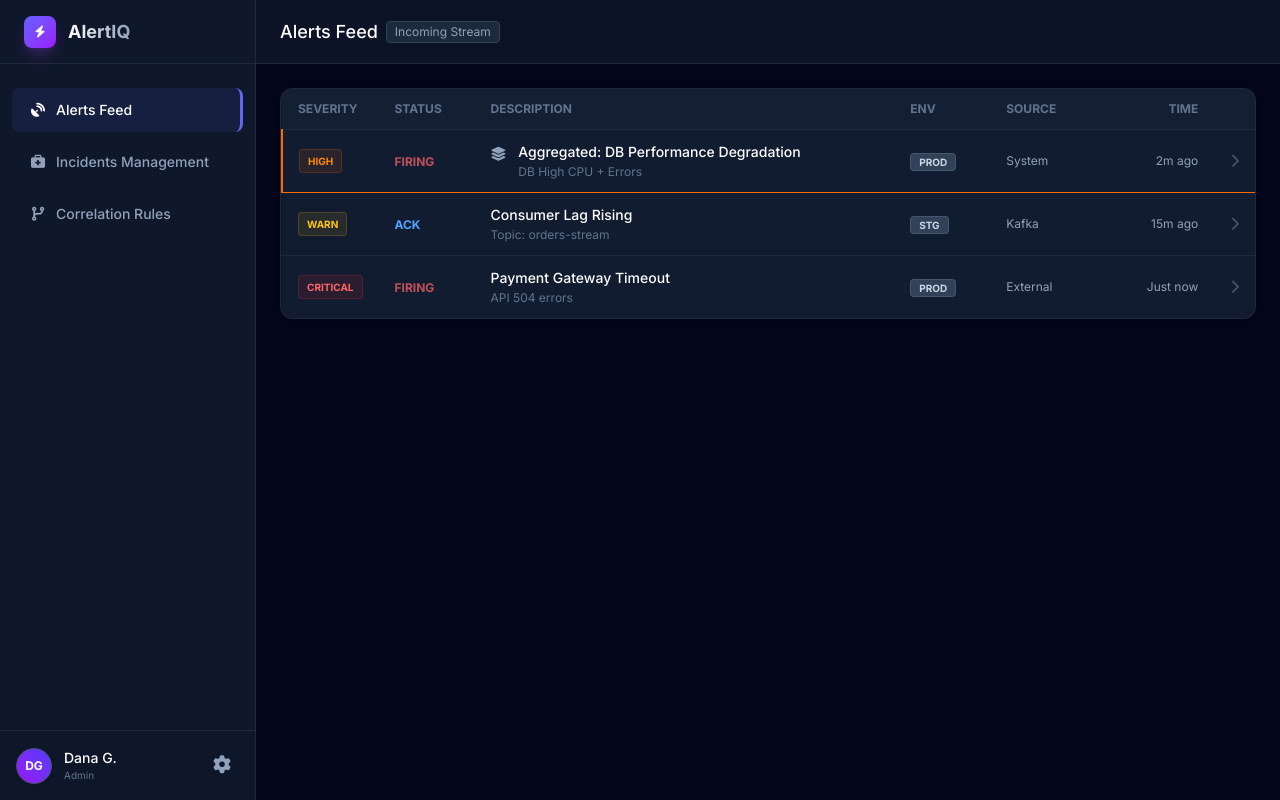
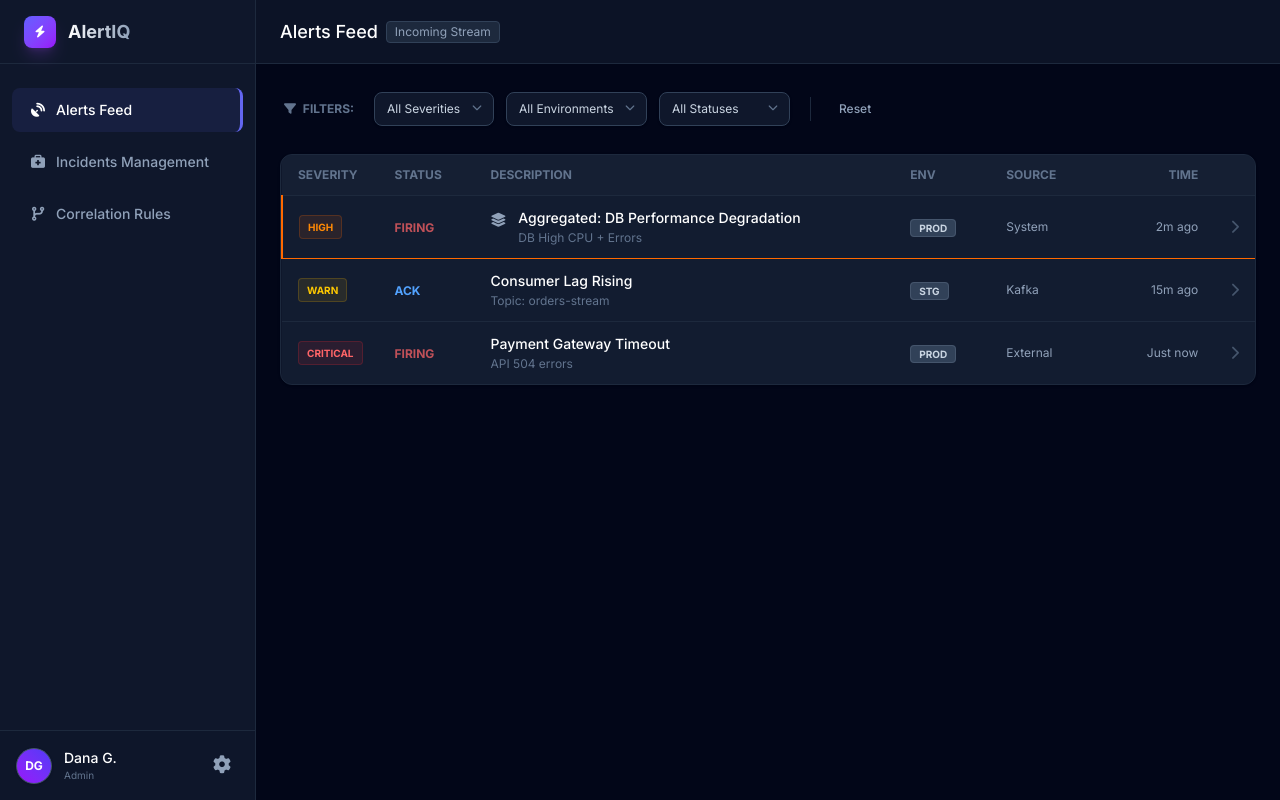
Before and after one commit to AlertIQOG/AlertIQ, a Next.js app in the folder frontend/: page / in a window 1280 px wide. Built offline with nearby package versions, Linux system fonts and the light colour scheme.

Commit message:
feat: implement basic filtering and define temporary alert interface (SCRUM-26)
- Lifted filtering state to page.tsx (Severity, Environment, Status)
- Updated AlertsTable to receive filtered data via props
- Added temporary Alert interface (TODO: pending BE API schema sync)

```diff
--- a/frontend/app/components/AlertsTable.tsx
+++ b/frontend/app/components/AlertsTable.tsx
@@ -1,6 +1,18 @@
-import { mockAlerts } from '../data/mockAlerts';
+// TODO: Sync this interface with the BE team once the API schema (SCRUM-22) is finalized.
+// Currently based on mock data structure.
+export interface Alert {
+  id: string;
+  severity: string;
+  status: string;
+  title: string;
+  rule: string;
+  environment: string;
+  source: string;
+  time: string;
+  isAggregated: boolean;
+}
 
-export default function AlertsTable() {
+export default function AlertsTable({ alerts }: { alerts: Alert[] }) {
   const getSeverityStyles = (severity: string) => {
     switch (severity) {
       case 'CRITICAL': return 'bg-red-500/10 text-red-400 border-red-500/20';
@@ -9,6 +21,15 @@ export default function AlertsTable() {
       default: return 'bg-blue-500/10 text-blue-400 border-blue-500/20';
     }
   };
+
+  // Handle case when there are no alerts to display
+  if (!alerts || alerts.length === 0) {
+    return (
+      <div className="bg-slate-900 border border-slate-800 rounded-xl p-8 text-center text-slate-500 shadow-sm">
+        No alerts match your current filters.
+      </div>
+    );
+  }
 
   return (
     <div className="bg-slate-900 border border-slate-800 rounded-xl overflow-hidden shadow-sm">
@@ -25,7 +46,7 @@ export default function AlertsTable() {
           </tr>
         </thead>
         <tbody className="divide-y divide-slate-800 text-slate-300">
-          {mockAlerts.map((alert) => (
+          {alerts.map((alert) => (
             <tr key={alert.id} className={`hover:bg-slate-800/50 transition cursor-pointer bg-slate-800/30 ${alert.isAggregated ? 'border-l-2 border-orange-500' : ''}`}>
               <td className="px-4 py-3">
                 <span className={`inline-flex items-center gap-1 px-2 py-1 rounded text-[10px] font-bold border ${getSeverityStyles(alert.severity)}`}>
--- a/frontend/app/page.tsx
+++ b/frontend/app/page.tsx
@@ -1,8 +1,32 @@
+"use client";
+
+import { useState } from 'react';
 import AlertsTable from './components/AlertsTable';
+import { mockAlerts } from './data/mockAlerts';
 
 export default function Home() {
+  // Define state for each filter
+  const [sevFilter, setSevFilter] = useState('ALL');
+  const [envFilter, setEnvFilter] = useState('ALL');
+  const [statusFilter, setStatusFilter] = useState('ALL');
+
+  // Filter the alerts based on the selected filters
+  const filteredAlerts = mockAlerts.filter(alert => {
+    const matchSev = sevFilter === 'ALL' || alert.severity === sevFilter;
+    const matchEnv = envFilter === 'ALL' || alert.environment === envFilter;
+    const matchStatus = statusFilter === 'ALL' || alert.status === statusFilter;
+    return matchSev && matchEnv && matchStatus;
+  });
+
+  // Reset all filters to default
+  const handleReset = () => {
+    setSevFilter('ALL');
+    setEnvFilter('ALL');
+    setStatusFilter('ALL');
+  };
+
   return (
-    <>
+    <div className="flex h-screen w-full overflow-hidden">
       {/* Sidebar */}
       <aside className="w-64 bg-slate-900 border-r border-slate-800 flex flex-col justify-between shrink-0 z-20">
         <div>
@@ -54,9 +78,66 @@ export default function Home() {
         </header>
 
         <div className="flex-1 overflow-y-auto p-6">
-          <AlertsTable />
+
+          {/* Filter Bar */}
+          <div className="flex items-center gap-3 mb-6 p-1">
+            <div className="text-xs font-bold text-slate-500 uppercase mr-2"><i className="fas fa-filter mr-1"></i> Filters:</div>
+
+            <div className="relative group">
+              <select
+                value={sevFilter}
+                onChange={(e) => setSevFilter(e.target.value)}
+                className="bg-slate-900 border border-slate-700 text-slate-300 rounded-lg pl-3 pr-8 py-2 text-xs outline-none appearance-none cursor-pointer hover:border-slate-500 transition shadow-sm"
+              >
+                <option value="ALL">All Severities</option>
+                <option value="CRITICAL">Critical</option>
+                <option value="HIGH">High</option>
+                <option value="WARN">Warning</option>
+              </select>
+              <i className="fas fa-chevron-down absolute right-3 top-2.5 text-[10px] text-slate-500 pointer-events-none"></i>
+            </div>
+
+            <div className="relative group">
+              <select
+                value={envFilter}
+                onChange={(e) => setEnvFilter(e.target.value)}
+                className="bg-slate-900 border border-slate-700 text-slate-300 rounded-lg pl-3 pr-8 py-2 text-xs outline-none appearance-none cursor-pointer hover:border-slate-500 transition shadow-sm"
+              >
+                <option value="ALL">All Environments</option>
+                <option value="PROD">Production</option>
+                <option value="STG">Staging</option>
+              </select>
+              <i className="fas fa-chevron-down absolute right-3 top-2.5 text-[10px] text-slate-500 pointer-events-none"></i>
+            </div>
+
+            <div className="relative group">
+              <select
+                value={statusFilter}
+                onChange={(e) => setStatusFilter(e.target.value)}
+                className="bg-slate-900 border border-slate-700 text-slate-300 rounded-lg pl-3 pr-8 py-2 text-xs outline-none appearance-none cursor-pointer hover:border-slate-500 transition shadow-sm"
+              >
+                <option value="ALL">All Statuses</option>
+                <option value="FIRING">Firing</option>
+                <option value="ACK">Acknowledged</option>
+              </select>
+              <i className="fas fa-chevron-down absolute right-3 top-2.5 text-[10px] text-slate-500 pointer-events-none"></i>
+            </div>
+
+            <div className="h-6 w-px bg-slate-800 mx-2"></div>
+
+            <button
+              onClick={handleReset}
+              className="text-slate-400 hover:text-white text-xs font-medium px-2 transition"
+            >
+              Reset
+            </button>
+          </div>
+
+          {/* Render the filtered alerts in the table */}
+          <AlertsTable alerts={filteredAlerts} />
+
         </div>
       </main>
-    </>
+    </div>
   );
 }
```
